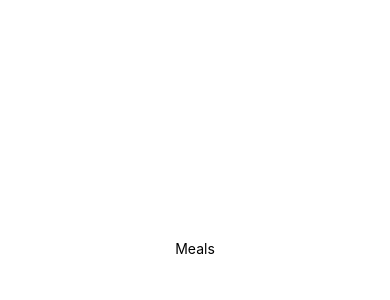
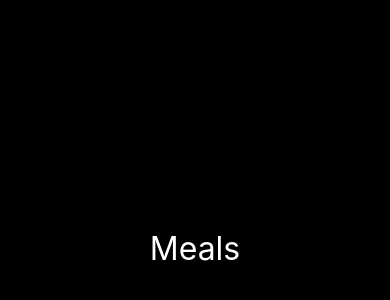
Before and after one commit to dinizfelipe/daily-diet, a React Native app: screen / in a window 390 px wide. Shown: the part 174-474 px from the top of the page. Built offline with nearby package versions, Linux system fonts and the light colour scheme.

Commit message:
Utilizando Styled Components

```diff
--- a/package.json
+++ b/package.json
@@ -9,10 +9,12 @@
     "web": "expo start --web"
   },
   "dependencies": {
+    "@types/styled-components-react-native": "^5.2.1",
     "expo": "~48.0.6",
     "expo-status-bar": "~1.4.4",
     "react": "18.2.0",
-    "react-native": "0.71.3"
+    "react-native": "0.71.3",
+    "styled-components": "^5.3.9"
   },
   "devDependencies": {
     "@babel/core": "^7.20.0",
--- a/src/screens/Meals/index.tsx
+++ b/src/screens/Meals/index.tsx
@@ -1,18 +1,9 @@
-import { StyleSheet, Text, View } from 'react-native';
+import { Container, Title } from './styles';
 
 export function Meals() {
   return (
-    <View style={styles.container}>
-      <Text>Meals</Text>
-    </View>
+    <Container>
+      <Title>Meals</Title>
+    </Container>
   );
 }
-
-const styles = StyleSheet.create({
-  container: {
-    flex: 1,
-    backgroundColor: '#fff',
-    alignItems: 'center',
-    justifyContent: 'center',
-  },
-});
--- /dev/null
+++ b/src/screens/Meals/styles.ts
@@ -0,0 +1,13 @@
+import styled from 'styled-components/native';
+
+export const Container = styled.View`
+  flex: 1;
+  background-color: #000;
+  align-items: center;
+  justify-content: center;
+`;
+
+export const Title = styled.Text`
+  color: #fff;
+  font-size: 32px;
+`;
```
Also changed, not shown: 1 other file (tests, documents, lock files or other folders).
